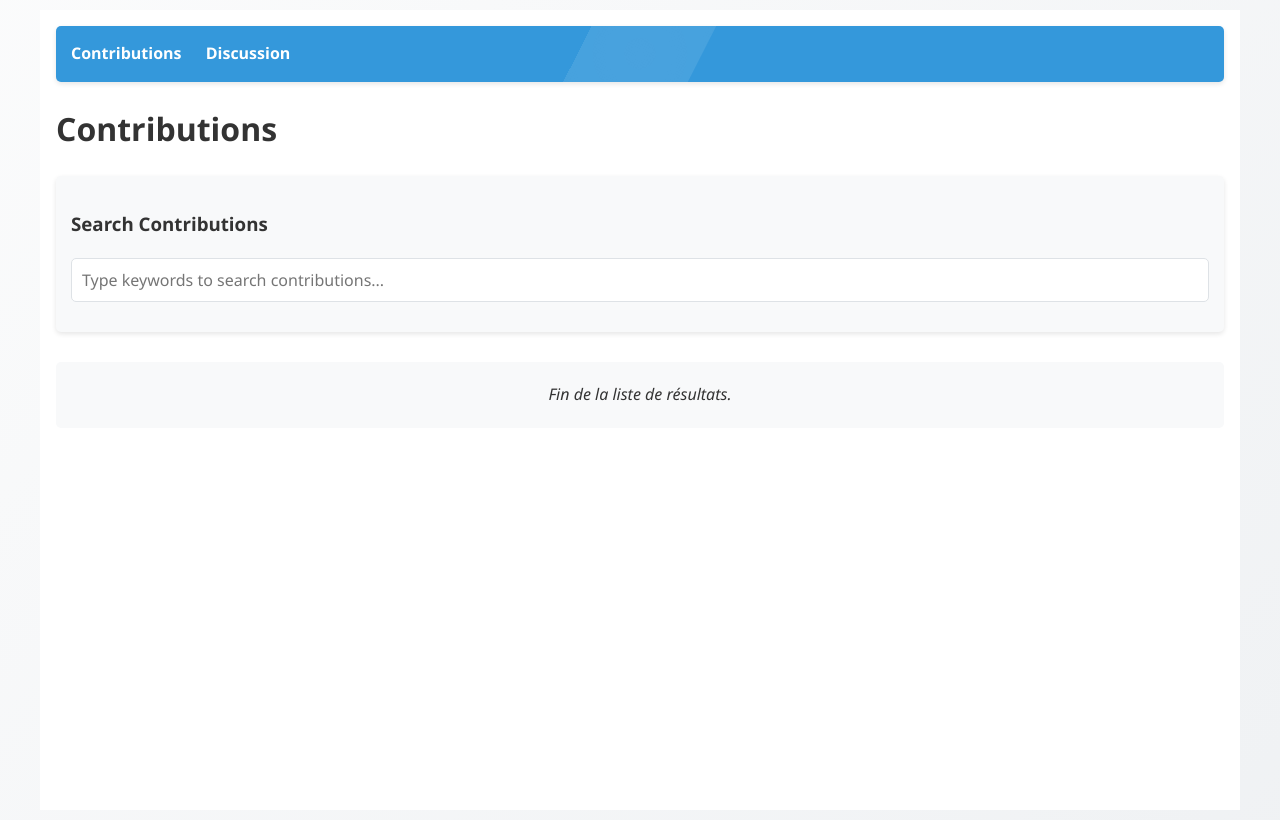
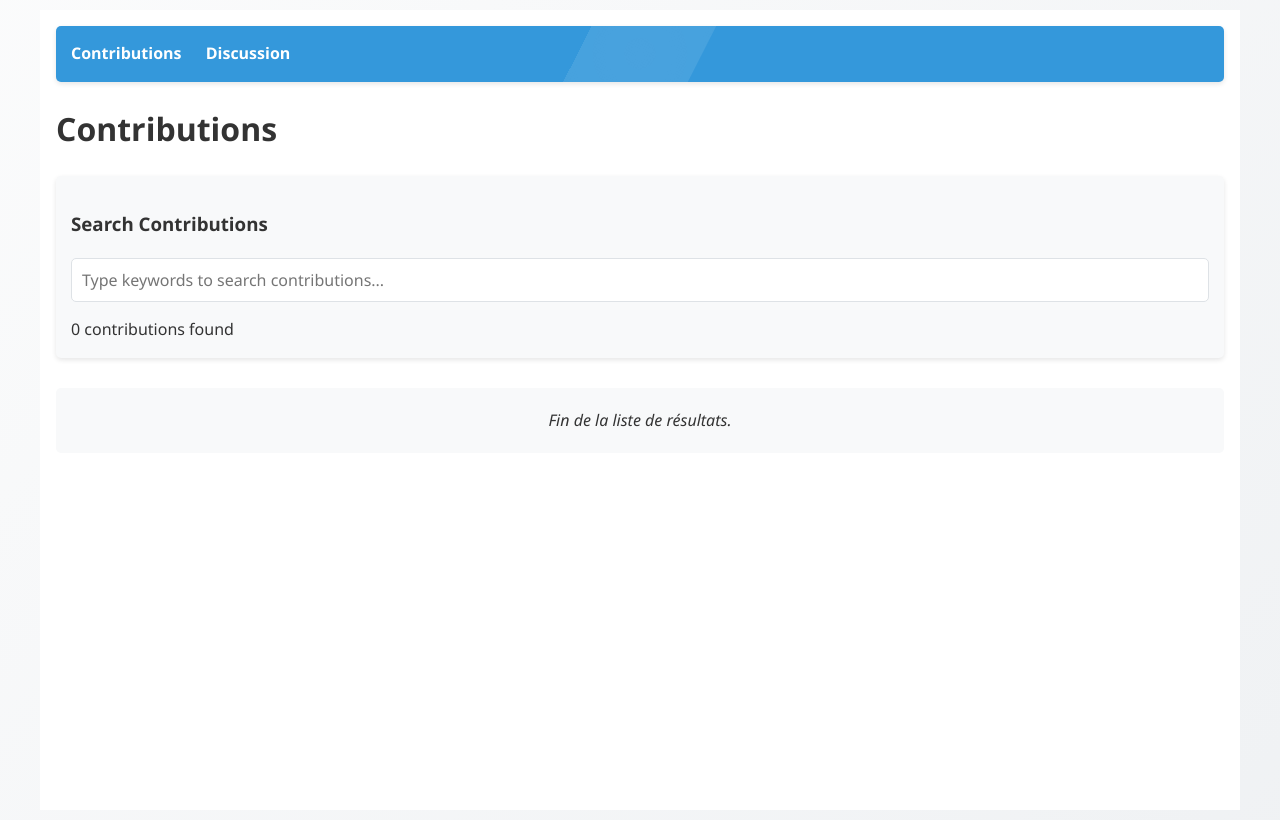
Before and after one commit to plfelter/verbatims-utn-vdl, a Flask app: page /contributions in a window 1280 px wide. Run offline with Flask 3, Linux system fonts and the light colour scheme; data that the repository does not hold is empty; some libraries are stand-ins or nearby versions.

Commit message:
Now displaying number of contributions matching the search keywords

```diff
--- a/app/templates/contributions.html
+++ b/app/templates/contributions.html
@@ -19,12 +19,22 @@
                hx-swap="innerHTML"
                hx-indicator=".htmx-indicator">
         <div class="htmx-indicator">
-                    <img src="{{ url_for('static', filename='img/loading.svg') }}" alt="Loading..."/> Searching...
-                </div>
+            <img src="{{ url_for('static', filename='img/loading.svg') }}" alt="Loading..."/> Searching...
+        </div>
+        <div id="search-count" class="search-count">
+            {% if total_count is defined %}
+            {{ total_count }} contribution{% if total_count != 1 %}s{% endif %} found
+            {% endif %}
+        </div>
     </div>
 
-    <div class="contributions-grid">
-        {% include 'contributions_content.html' with context %}
+    <div class="contributions-grid"
+         hx-get="{{ url_for('get_contributions') }}"
+         hx-trigger="load"
+         hx-swap="innerHTML">
+        <!-- Content will be loaded via HTMX -->
+        <div class="loading">Loading contributions...</div>
     </div>
+
 </div>
 {% endblock %}
--- a/app/templates/contributions_content.html
+++ b/app/templates/contributions_content.html
@@ -1,3 +1,8 @@
+<!-- Out-of-band swap for search count -->
+<div id="search-count" class="search-count" hx-swap-oob="true">
+    {{ total_count }} contribution{% if total_count != 1 %}s{% endif %} found
+</div>
+
 {% for c, highlighted in contributions %}
 <div class="contribution-cell">
     <div class="cell-content">
--- a/app/views.py
+++ b/app/views.py
@@ -53,7 +53,7 @@ def get_contributions_data(search_query='', page=1):
         page (int): The page number for pagination
 
     Returns:
-        tuple: (highlighted_contribs, page, has_more, search_query, keywords)
+        tuple: (highlighted_contribs, page, has_more, search_query, keywords, total_count)
     """
     per_page = 30
     offset = (page - 1) * per_page if page > 1 or not search_query else 0
@@ -76,6 +76,9 @@ def get_contributions_data(search_query='', page=1):
                 )
             )
 
+        # Get the total count of matching contributions
+        total_count = query.count()
+
         # Get results with pagination
         contribs = query.order_by(Contribution.id).offset(offset).limit(per_page).all()
 
@@ -92,15 +95,16 @@ def get_contributions_data(search_query='', page=1):
             highlighted_contribs.append((contrib, highlighted_contrib))
 
         # Check if there are more results
-        has_more = len(contribs) == per_page and query.count() > offset + per_page
+        has_more = len(contribs) == per_page and total_count > offset + per_page
     else:
         # If no search query, return all contributions without highlighting
+        total_count = Contribution.query.count()
         contribs = Contribution.query.order_by(Contribution.id).offset(offset).limit(per_page).all()
         highlighted_contribs = [(contrib, None) for contrib in contribs]
-        has_more = len(contribs) == per_page and Contribution.query.count() > offset + per_page
+        has_more = len(contribs) == per_page and total_count > offset + per_page
         keywords = []
 
-    return highlighted_contribs, page, has_more, search_query, keywords if search_query else []
+    return highlighted_contribs, page, has_more, search_query, keywords if search_query else [], total_count
 
 
 @app.route('/contributions', methods=['GET'])
@@ -112,14 +116,15 @@ def contributions():
     page = request.args.get('page', 1, type=int)
     search_query = request.args.get('search', '')
 
-    highlighted_contribs, page, has_more, search_query, keywords = get_contributions_data(search_query, page)
+    highlighted_contribs, page, has_more, search_query, keywords, total_count = get_contributions_data(search_query, page)
 
     return render_template('contributions.html',
                           contributions=highlighted_contribs,
                           page=page,
                           has_more=has_more,
                           search_query=search_query,
-                          keywords=keywords)
+                          keywords=keywords,
+                          total_count=total_count)
 
 
 @app.route('/get-contributions', methods=['GET', 'POST'])
@@ -133,14 +138,15 @@ def get_contributions():
     search_query = request.form.get('search', request.args.get('search', ''))
     page = request.args.get('page', 1, type=int)
 
-    highlighted_contribs, page, has_more, search_query, keywords = get_contributions_data(search_query, page)
+    highlighted_contribs, page, has_more, search_query, keywords, total_count = get_contributions_data(search_query, page)
 
     return render_template('contributions_content.html',
                           contributions=highlighted_contribs,
                           page=page,
                           has_more=has_more,
                           search_query=search_query,
-                          keywords=keywords)
+                          keywords=keywords,
+                          total_count=total_count)
 
 
 @app.route('/discussion', methods=['GET', 'POST'])
```
